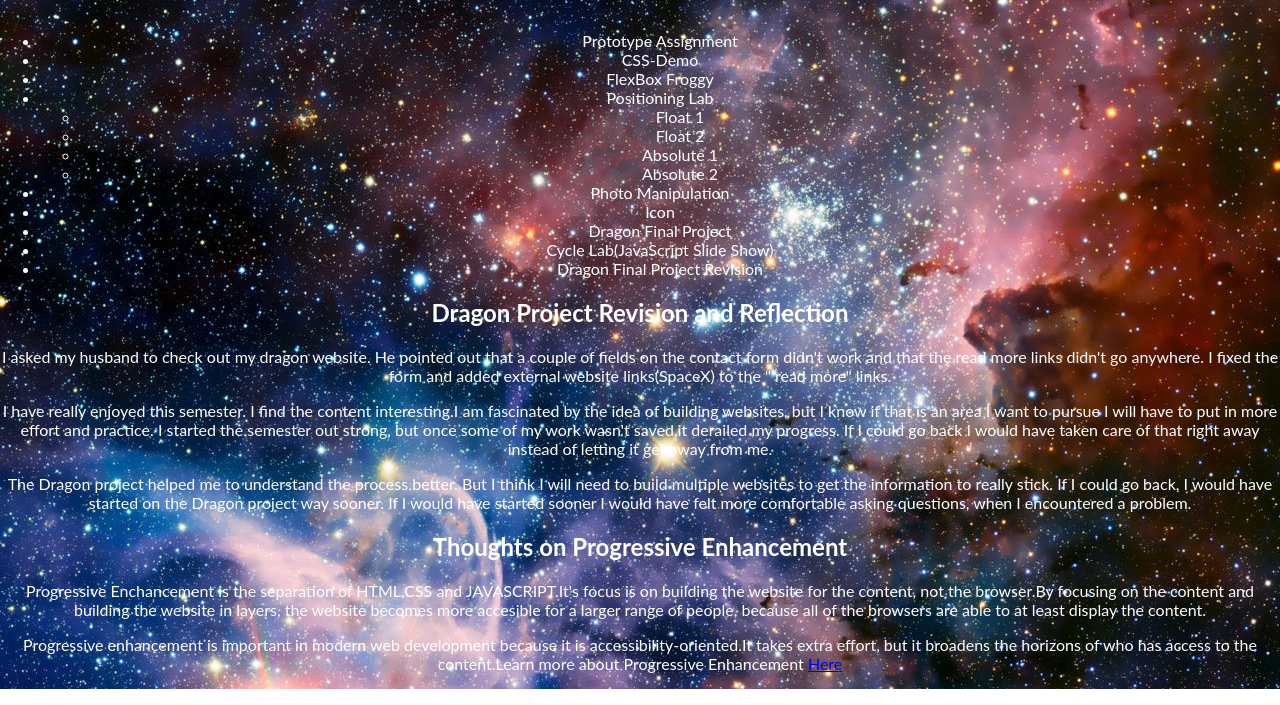
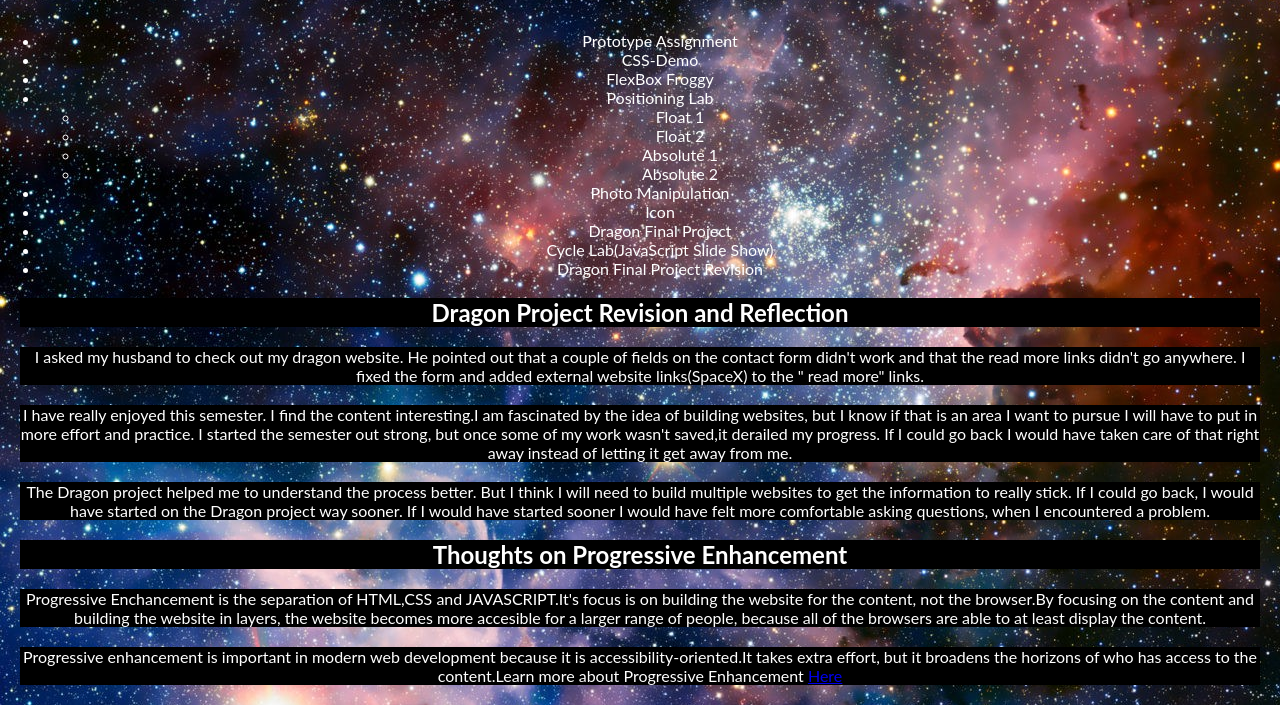
Before and after one commit to jarthur85/ifsc-1310-fall-2021, a plain HTML site: page index.html in a window 1280 px wide. Shown: the part 172-877 px from the top of the page. Drawn offline with Linux system fonts and the light colour scheme.

Commit message:
Adding elements to project page

```diff
--- a/assets/css/style.css
+++ b/assets/css/style.css
@@ -14,6 +14,14 @@ body{
     font-family: 'Lato', sans-serif;
       margin:0;
 }
+h2{
+  background-color:black;
+  margin:20px;
+}
+p{
+  background-color:black;
+  margin:20px;
+}
 ul li a{
   color: white;
   text-align: inherit;
```
